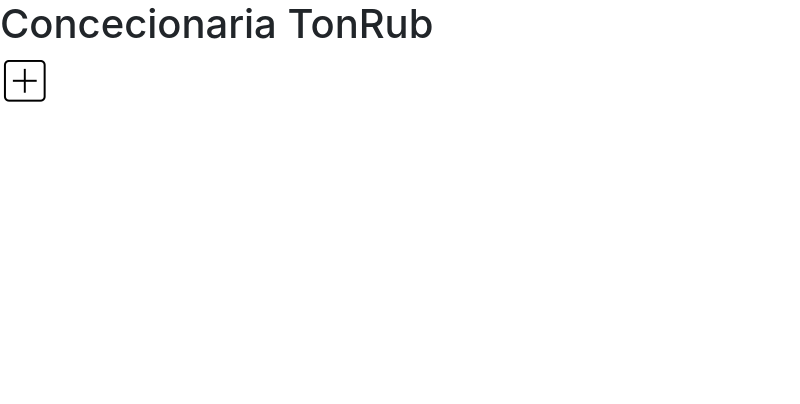
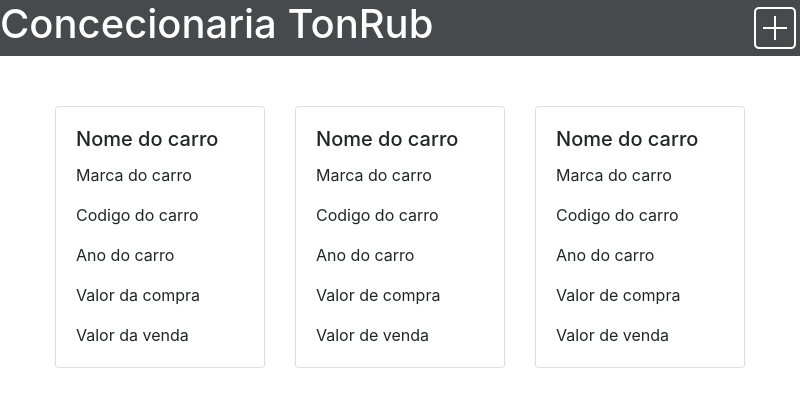
Before and after one commit to RodDomin/TrabalhoLP, an Electron app: page Views/Caradd.html in a window 800 px wide. Drawn offline with nearby package versions, Linux system fonts and the light colour scheme.

Commit message:
Continuando a fazer pagina Caradd

```diff
--- a/Views/Caradd.html
+++ b/Views/Caradd.html
@@ -5,13 +5,56 @@
     <meta name="viewport" content="width=device-width, initial-scale=1.0">
     <meta http-equiv="X-UA-Compatible" content="ie=edge">
     <link rel="stylesheet" href="https://stackpath.bootstrapcdn.com/bootstrap/4.3.1/css/bootstrap.min.css" integrity="sha384-ggOyR0iXCbMQv3Xipma34MD+dH/1fQ784/j6cY/iJTQUOhcWr7x9JvoRxT2MZw1T" crossorigin="anonymous">
+    <link rel="stylesheet" href="../public/css/Caradd.css">
     <title>Pagina Caradd</title>
 </head>
 <body>
-    <div class="">
+    <div class="eve_nav d-flex justify-content-between align-items-center">
         <h1>Concecionaria TonRub</h1>
-        <a href="#"><img src="../public/icons/icons8-add-new-50.png" alt="Adicionar"></a>
+        <a href="#"><img class="eve_nav_image" src="../public/icons/icons8-mais-2-matemática-100.png" alt="Adicionar"></a>
     </div>
+    <div class="container eve_carros">
+        <div class="row">
+            <div class="col-4">
+                <div class="card">
+                    <div class="card-body">
+                        <h5 class="card-title">Nome do carro</h5>
+                        <p class="card-text">Marca do carro</p>
+                        <p class="card-text">Codigo do carro</p>
+                        <p class="card-text">Ano do carro</p>
+                        <p class="card-text">Valor da compra</p>
+                        <p class="card-text">Valor da venda</p>
 
+                    </div>
+                </div>
+            </div>
+            <div class="col-4">
+                <div class="card">
+                    <div class="card-body">
+                        <h5 class="card-title">Nome do carro</h5>
+                        <p class="card-text">Marca do carro</p>
+                        <p class="card-text">Codigo do carro</p>
+                        <p class="card-text">Ano do carro</p>
+                        <p class="card-text">Valor de compra</p>
+                        <p class="card-text">Valor de venda</p>
+
+                    </div>
+                </div>
+            </div>
+            <div class="col-4">
+                <div class="card">
+                    <div class="card-body">
+                        <h5 class="card-title">Nome do carro</h5>
+                        <p class="card-text">Marca do carro</p>
+                        <p class="card-text">Codigo do carro</p>
+                        <p class="card-text">Ano do carro</p>
+                        <p class="card-text">Valor de compra</p>
+                        <p class="card-text">Valor de venda</p>
+
+                    </div>
+                </div>
+            </div>
+        </div>
+    </div>
 </body>
 </html>
--- /dev/null
+++ b/public/css/Caradd.css
@@ -0,0 +1,13 @@
+.eve_nav{
+    background-color: rgb(71, 73, 76);
+    color: rgb(255, 255, 255);
+
+}
+
+.eve_nav_image{
+    width: 50px;
+}
+
+.eve_carros{
+    margin-top: 50px;
+}
```
Also changed, not shown: public/icons/icons8-mais-2-matemática-100.png (added).
